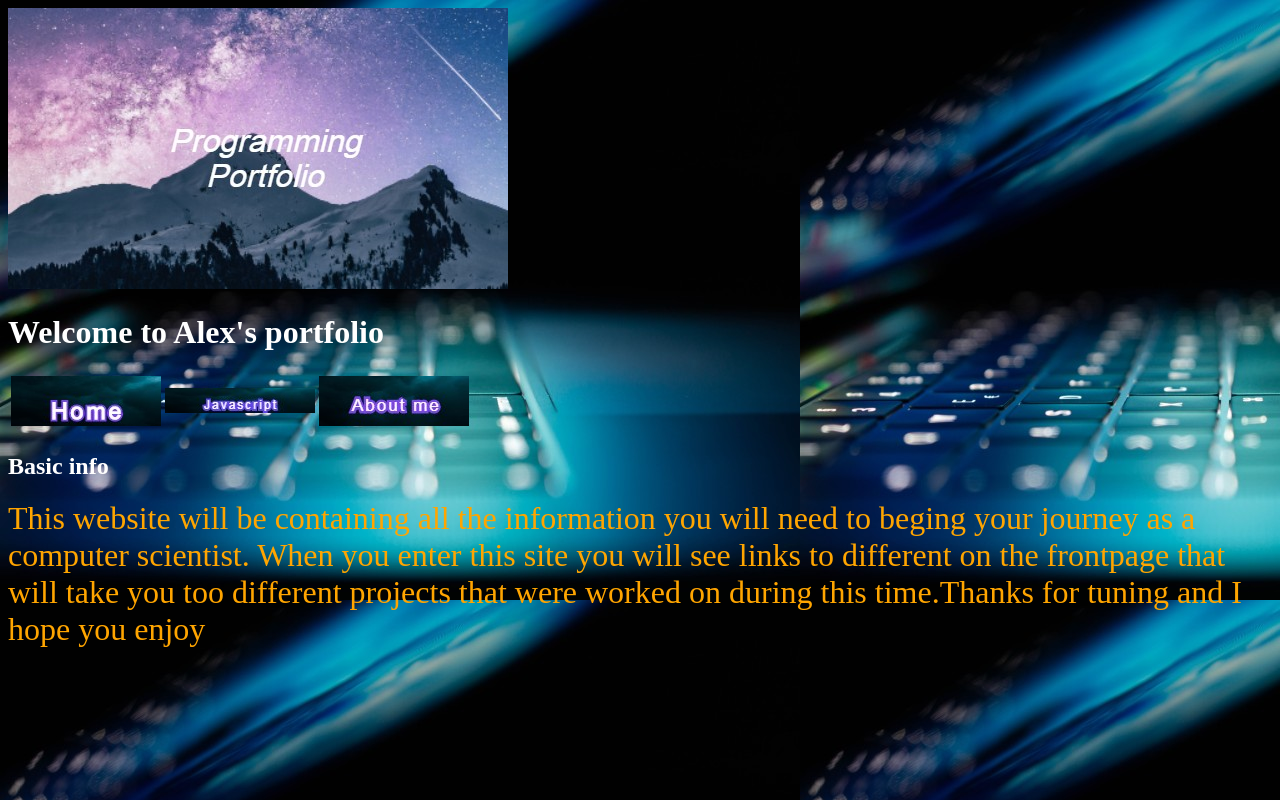
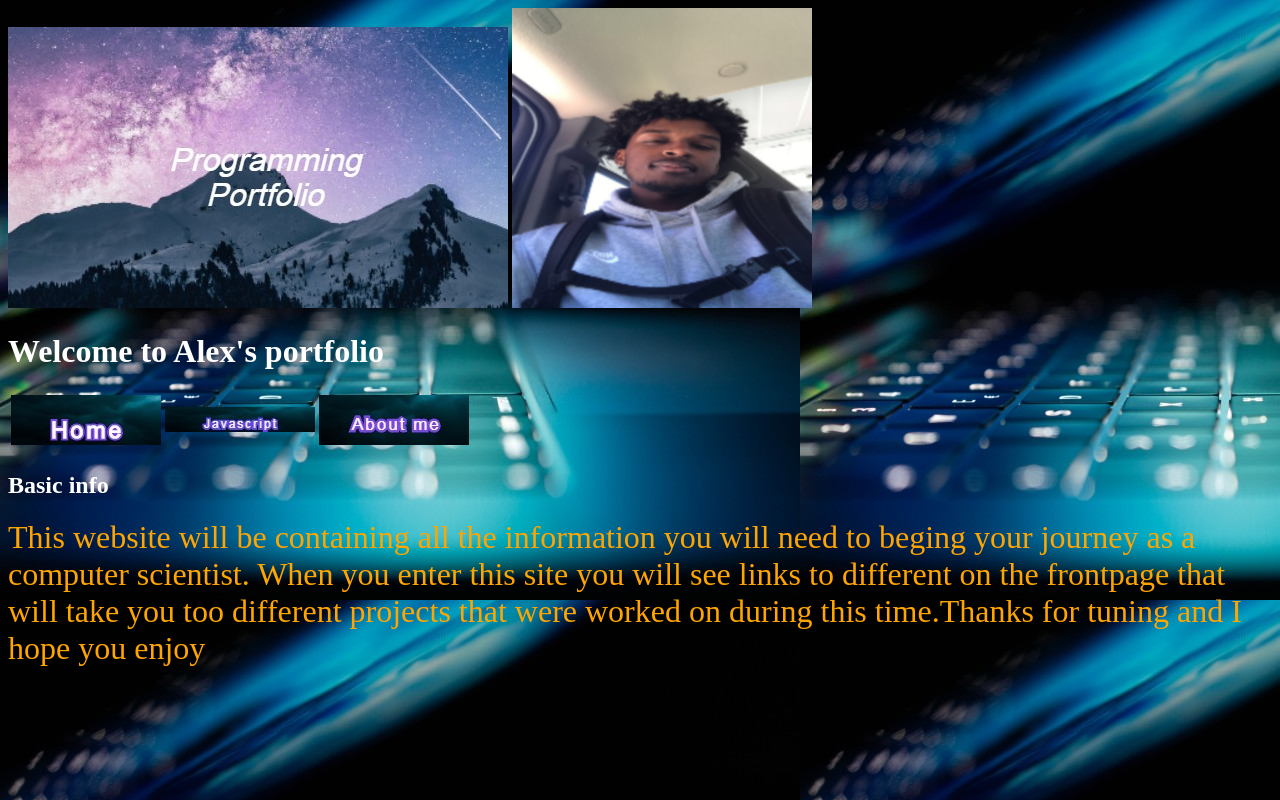
Before and after one commit to amonteiro2117/amonteiro2117.github.io, a plain HTML site: page index(1).html in a window 1280 px wide. Drawn offline with Linux system fonts and the light colour scheme.

Commit message:
Update index(1).html

```diff
--- a/index(1).html
+++ b/index(1).html
@@ -3,14 +3,14 @@
      <head>
      <meta charset="utf-8">
      <title>Alex's Program portfolio</title>
-          <style>
-               body{ background-color: rgb(blue):}
-
-          </style>
      </head>
      <body background="myBackground (1).jpg">
-     <img src="Mybanner (1).jpg
-">
+     <table1>
+               <thead1>
+                    <tr1>
+                        <th1><img src=" Mybanner (1).jpg"></th1>
+                        <th1><img src="alexandermonteiro (1).jpg" width"300" height="300"></th1>
+
           <h1><font color="White">Welcome to Alex's portfolio</font></h1>
 
           <table>
```
